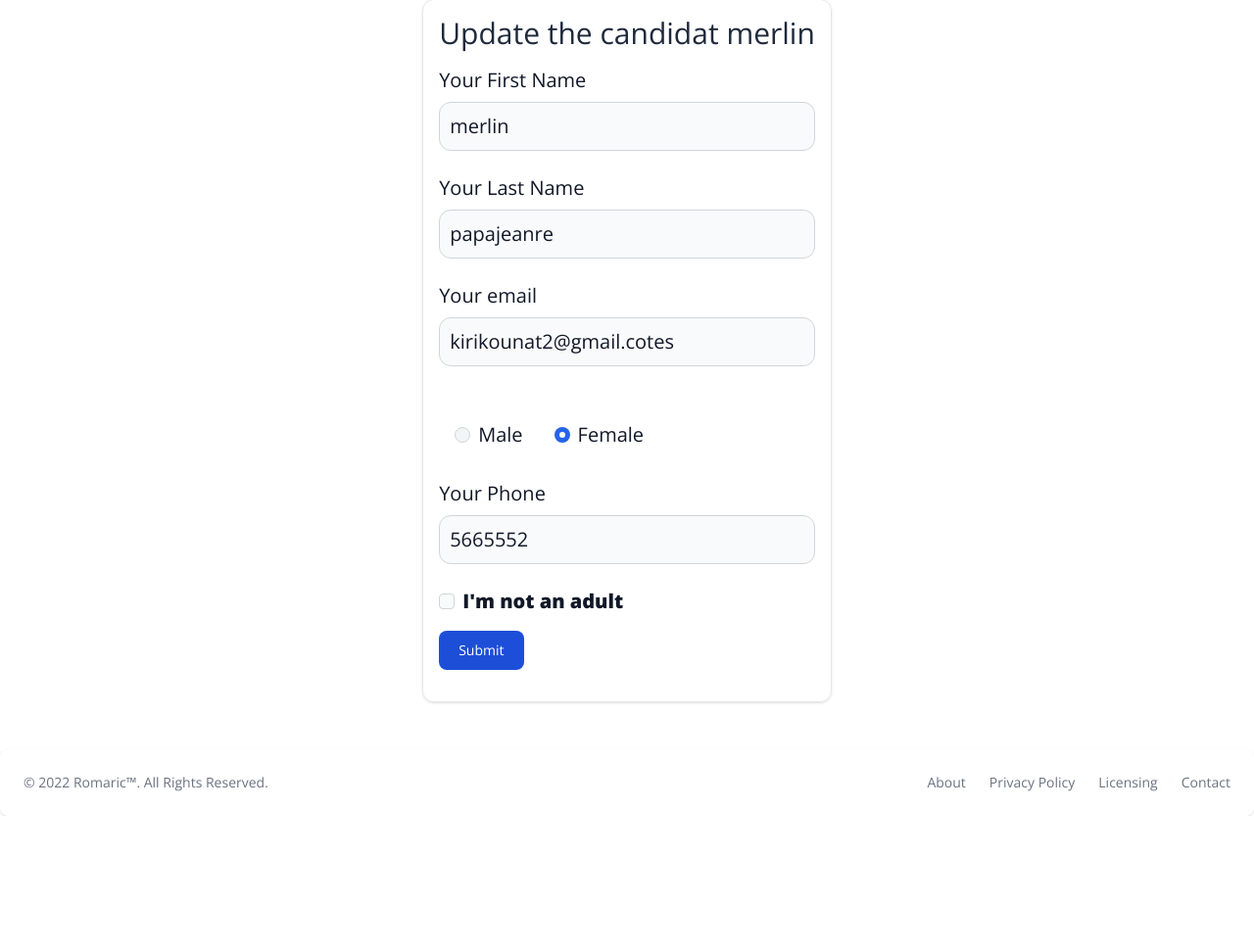
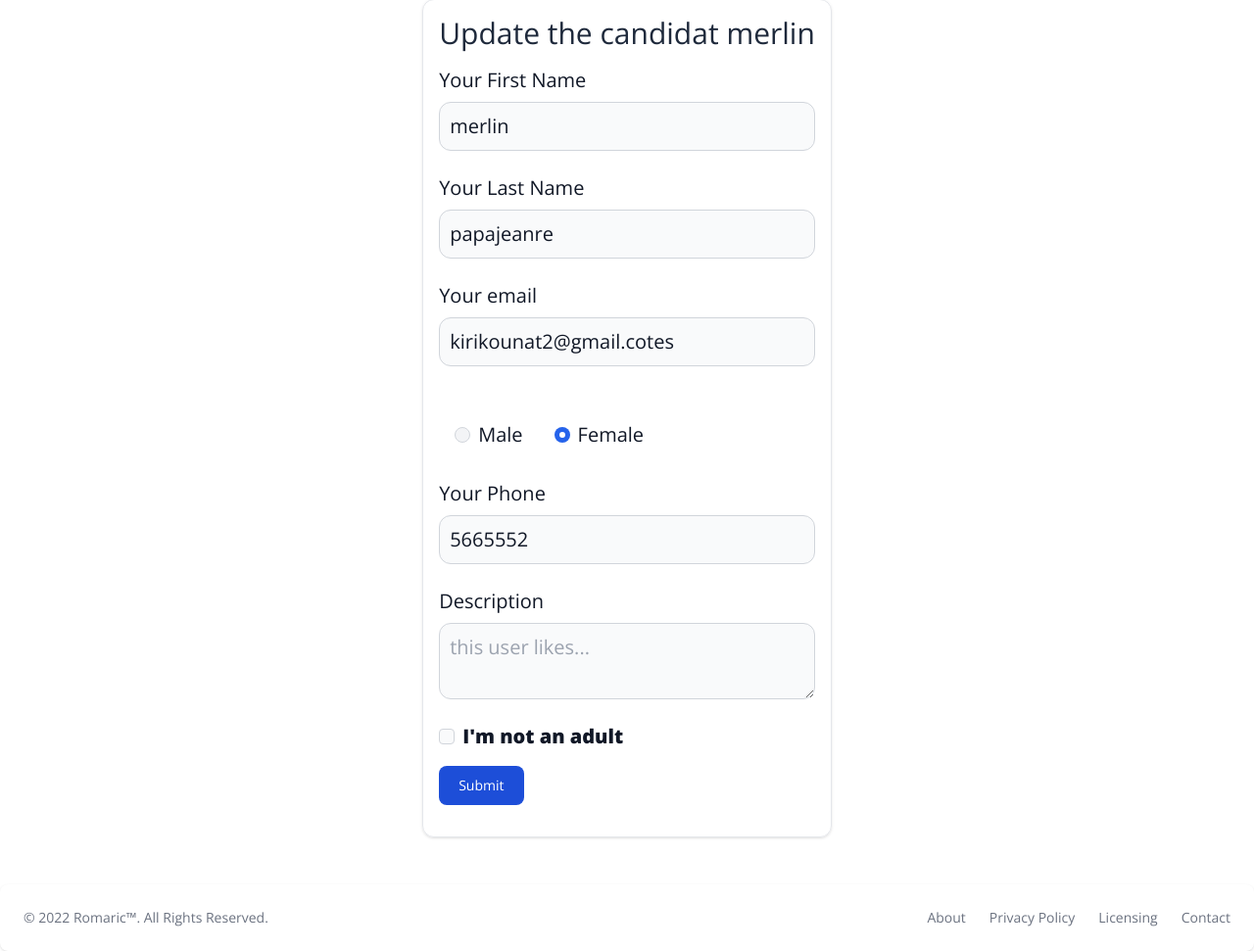
Before and after one commit to asbilim/kandidat, a Django app: page /kandidat/update/11 in a window 1280 px wide. Shown: the part 173-1144 px from the top of the page at 98% size. Before the commit the page ends 1006 px from the top, so only its background shows below. Run offline with Django 4.2, Linux system fonts and the light colour scheme; data comes from the database, SQL or seed files in the repository; both versions use the stored data as it was after the commit; some libraries are stand-ins or nearby versions.

Commit message:
all changes done

```diff
--- a/kandidat/serializers.py
+++ b/kandidat/serializers.py
@@ -11,4 +11,4 @@ class KandidatSerializer(serializers.ModelSerializer):
                   'geschlecht',
                   'email',
                   'Nummer',
-                  'ist_erwachsene')
+                  'ist_erwachsene',"Beschreibung")
--- a/kandidat/templates/kandidat/kandidat-update.html
+++ b/kandidat/templates/kandidat/kandidat-update.html
@@ -54,7 +54,10 @@
                     <div class="mb-6">
                         <label for="phone" class="block mb-2 text-xl font-normal text-gray-900 dark:text-gray-300 ">Your Phone</label>
                         <input value="{{candidat.Nummer}}" type="text" minlength="7" id="phone" class="bg-gray-50 border border-gray-300 text-gray-900 text-xl rounded-xl focus:ring-blue-500 focus:border-blue-500 block w-full p-2.5 dark:bg-gray-700 dark:border-gray-600 dark:placeholder-gray-400 dark:text-white dark:focus:ring-blue-500 dark:focus:border-blue-500 focus:ring-2 peer peer-invalid:border-1 peer-invalid:border-red-500 peer-invalid:ring-1 peer-invalid:ring-red-500" placeholder="+4958648996" required="">
-                        <p class="hidden text-xl font-semiblod italic text-red-500 peer-invalid:block">incorrect phone number</p>
+                    </div>
+                    <div class="mb-6">
+                        <label for="phone" class="block mb-2 text-xl font-normal text-gray-900 dark:text-gray-300 ">Description</label>
+                        <textarea  type="text" minlength="7" id="description" class="bg-gray-50 border border-gray-300 text-gray-900 text-xl rounded-xl focus:ring-blue-500 focus:border-blue-500 block w-full p-2.5 dark:bg-gray-700 dark:border-gray-600 dark:placeholder-gray-400 dark:text-white dark:focus:ring-blue-500 dark:focus:border-blue-500 focus:ring-2 peer peer-invalid:border-1 peer-invalid:border-red-500 peer-invalid:ring-1 peer-invalid:ring-red-500" placeholder="this user likes..." required="">{{candidat.Beschreibung}}</textarea>
                     </div>
                     <div class="flex items-center my-6,justify-center">
                         {% if candidat.ist_erwachsene %}
@@ -176,8 +179,9 @@
                 let phone = $('#phone').val()
                 let is_adult = $('#adult:checked').val() === undefined ? false : true
                 let sex = $('.sex:checked').val()
+                let description = $('#description').val()
 
-                const data = {"firstname":firstname,"lastname":lastname,"email":email,"phone":phone,"adult":is_adult,"sex":sex}
+                const data = {"firstname":firstname,"lastname":lastname,"email":email,"phone":phone,"adult":is_adult,"sex":sex,"description":description}
 
                 return data;
             }
@@ -228,7 +232,7 @@
                         "content-type": "application/json",
                         "X-CSRFToken":getCookie("csrftoken")
                     },
-                    body: JSON.stringify({'Vorname':data.firstname,'Nachname':data.lastname,'geschlecht':data.sex,'email':data.email,'Nummer':data.phone,'ist_erwachsene':data.adult})
+                    body: JSON.stringify({'Vorname':data.firstname,'Nachname':data.lastname,'geschlecht':data.sex,'email':data.email,'Nummer':data.phone,'ist_erwachsene':data.adult,"Beschreibung":data.description})
                  })
                  .then(data=>{
                     if (data.status === 201 || data.status === 200){
@@ -248,11 +252,6 @@
                  })
             }
 
-            $('#form').on('change',()=>{
-                data = collectData();
-                verifyData(data);
-            })
-
             $('#submit').on('click',(e)=>{
                 e.preventDefault();
                 data = collectData();
```
Also changed, not shown: kandidat/templates/kandidat/kandidat-add.html (+7 -2 lines), kandidat/templates/kandidat/kandidat-all.html (+7 -1 lines), db.sqlite3.
